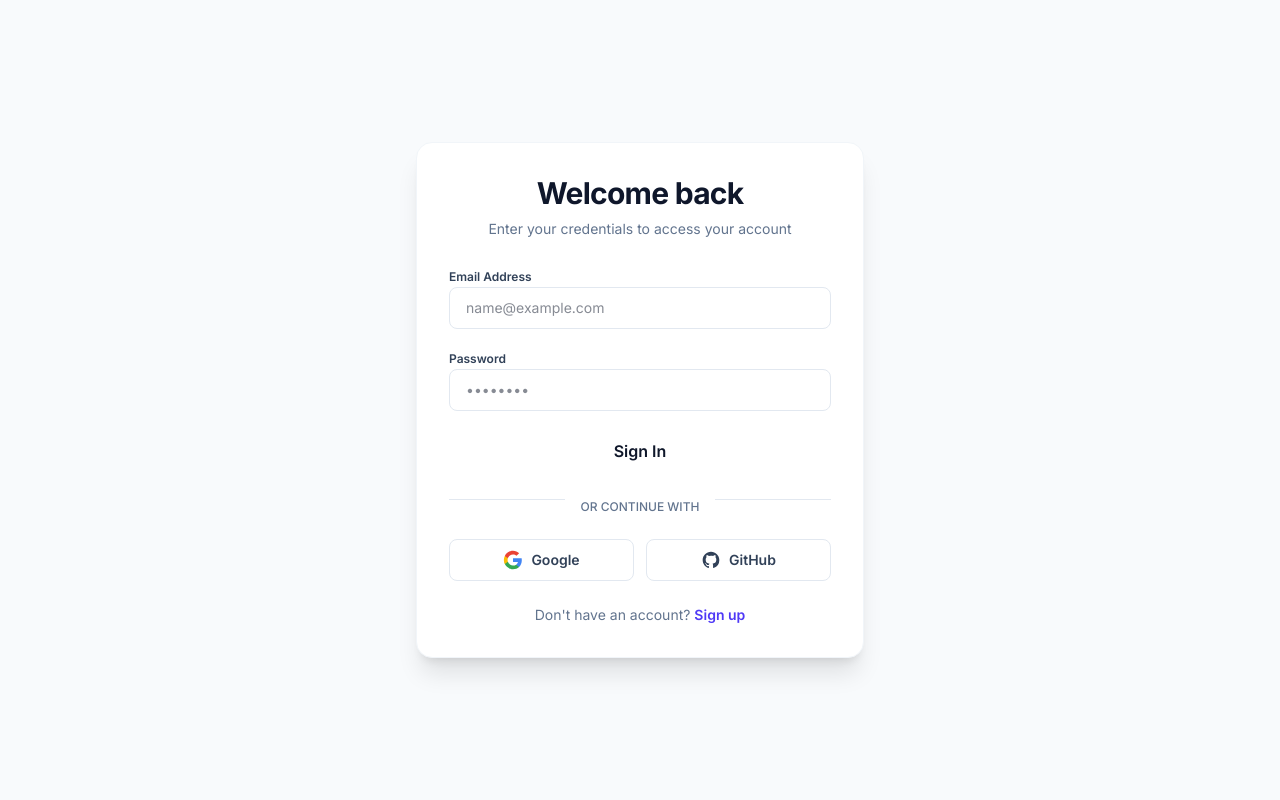
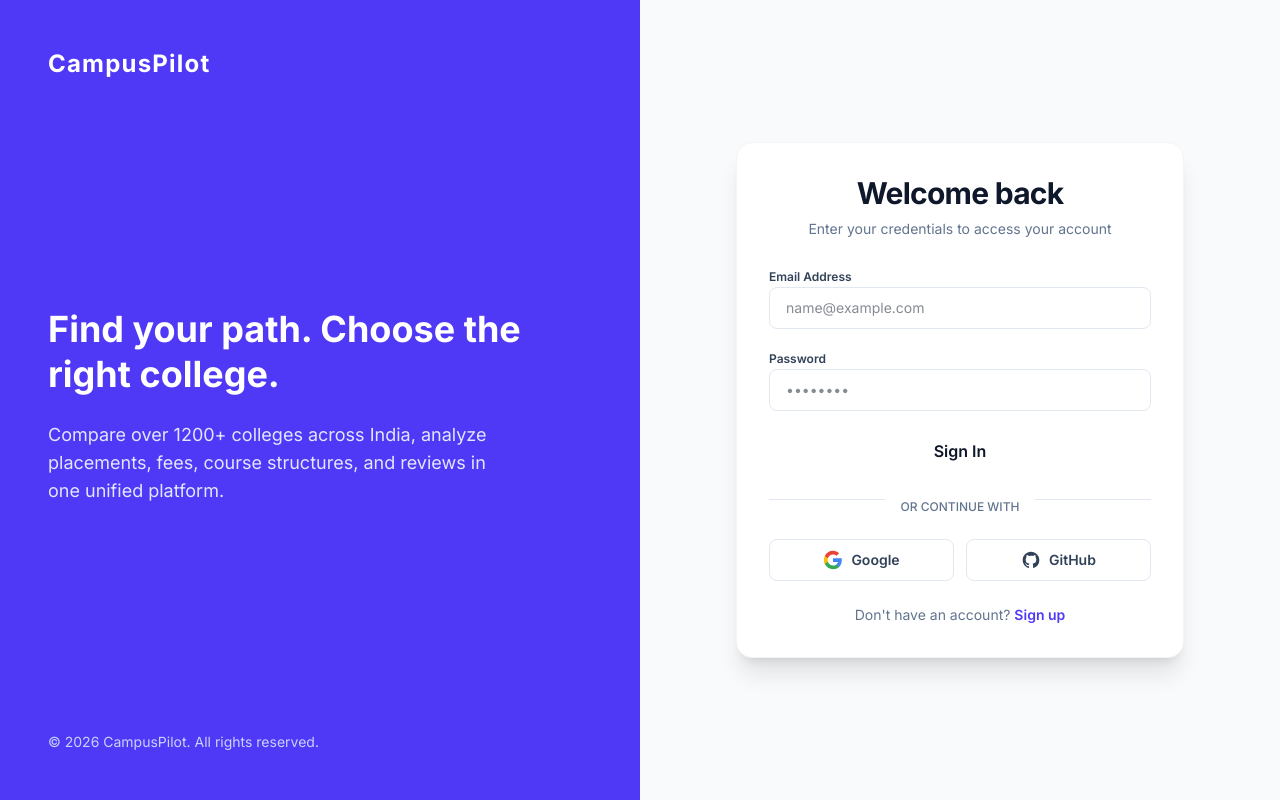
Before and after one commit to Tusharjadhav2316-dev/CollegeHub, a Next.js app: page /login in a window 1280 px wide. Built offline with nearby package versions, Linux system fonts and the light colour scheme.

Commit message:
Create authentication pages

```diff
--- a/app/(auth)/login/page.tsx
+++ b/app/(auth)/login/page.tsx
@@ -2,8 +2,35 @@ import LoginForm from "@/components/auth/LoginForm";
 
 export default function LoginPage() {
   return (
-    <div className="flex min-h-screen items-center justify-center bg-slate-50 py-12 px-4 sm:px-6 lg:px-8">
-      <LoginForm />
+    <div className="flex min-h-screen bg-slate-50">
+      {/* Left Panel - Branding & Intro */}
+      <div className="hidden w-1/2 bg-indigo-600 lg:flex flex-col justify-between p-12 text-white">
+        <div className="flex items-center space-x-2">
+          <span className="text-2xl font-bold tracking-wider">CampusPilot</span>
+        </div>
+        <div className="space-y-6">
+          <h2 className="text-4xl font-extrabold leading-tight">
+            Find your path. Choose the right college.
+          </h2>
+          <p className="text-indigo-100 text-lg max-w-md">
+            Compare over 1200+ colleges across India, analyze placements, fees, course structures, and reviews in one unified platform.
+          </p>
+        </div>
+        <div className="text-sm text-indigo-200">
+          &copy; {new Date().getFullYear()} CampusPilot. All rights reserved.
+        </div>
+      </div>
+
+      {/* Right Panel - Form Centered */}
+      <div className="w-full lg:w-1/2 flex items-center justify-center p-8 min-h-screen">
+        <div className="w-full max-w-md">
+          {/* Logo display for mobile */}
+          <div className="lg:hidden text-center mb-8">
+            <span className="text-3xl font-extrabold text-indigo-600 tracking-wider">CampusPilot</span>
+          </div>
+          <LoginForm />
+        </div>
+      </div>
     </div>
   );
 }
--- a/app/(auth)/register/page.tsx
+++ b/app/(auth)/register/page.tsx
@@ -2,8 +2,35 @@ import RegisterForm from "@/components/auth/RegisterForm";
 
 export default function RegisterPage() {
   return (
-    <div className="flex min-h-screen items-center justify-center bg-slate-50 py-12 px-4 sm:px-6 lg:px-8">
-      <RegisterForm />
+    <div className="flex min-h-screen bg-slate-50">
+      {/* Left Panel - Branding & Intro */}
+      <div className="hidden w-1/2 bg-indigo-600 lg:flex flex-col justify-between p-12 text-white">
+        <div className="flex items-center space-x-2">
+          <span className="text-2xl font-bold tracking-wider">CampusPilot</span>
+        </div>
+        <div className="space-y-6">
+          <h2 className="text-4xl font-extrabold leading-tight">
+            Join thousands of students comparing smarter.
+          </h2>
+          <p className="text-indigo-100 text-lg max-w-md">
+            Save colleges to your personal dashboard, track placement rates, compare options side-by-side, and make informed choices.
+          </p>
+        </div>
+        <div className="text-sm text-indigo-200">
+          &copy; {new Date().getFullYear()} CampusPilot. All rights reserved.
+        </div>
+      </div>
+
+      {/* Right Panel - Form Centered */}
+      <div className="w-full lg:w-1/2 flex items-center justify-center p-8 min-h-screen">
+        <div className="w-full max-w-md">
+          {/* Logo display for mobile */}
+          <div className="lg:hidden text-center mb-8">
+            <span className="text-3xl font-extrabold text-indigo-600 tracking-wider">CampusPilot</span>
+          </div>
+          <RegisterForm />
+        </div>
+      </div>
     </div>
   );
 }
```
